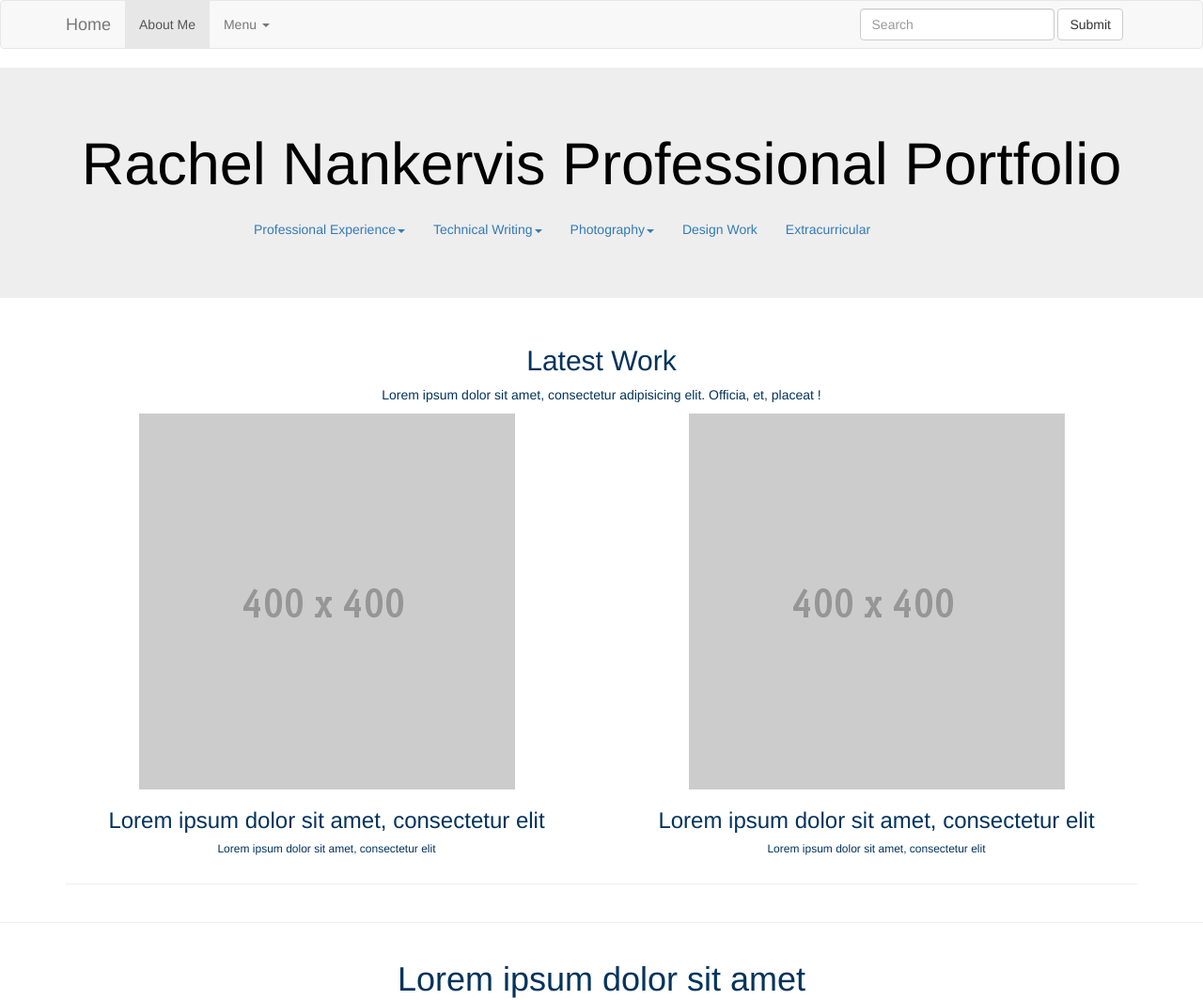
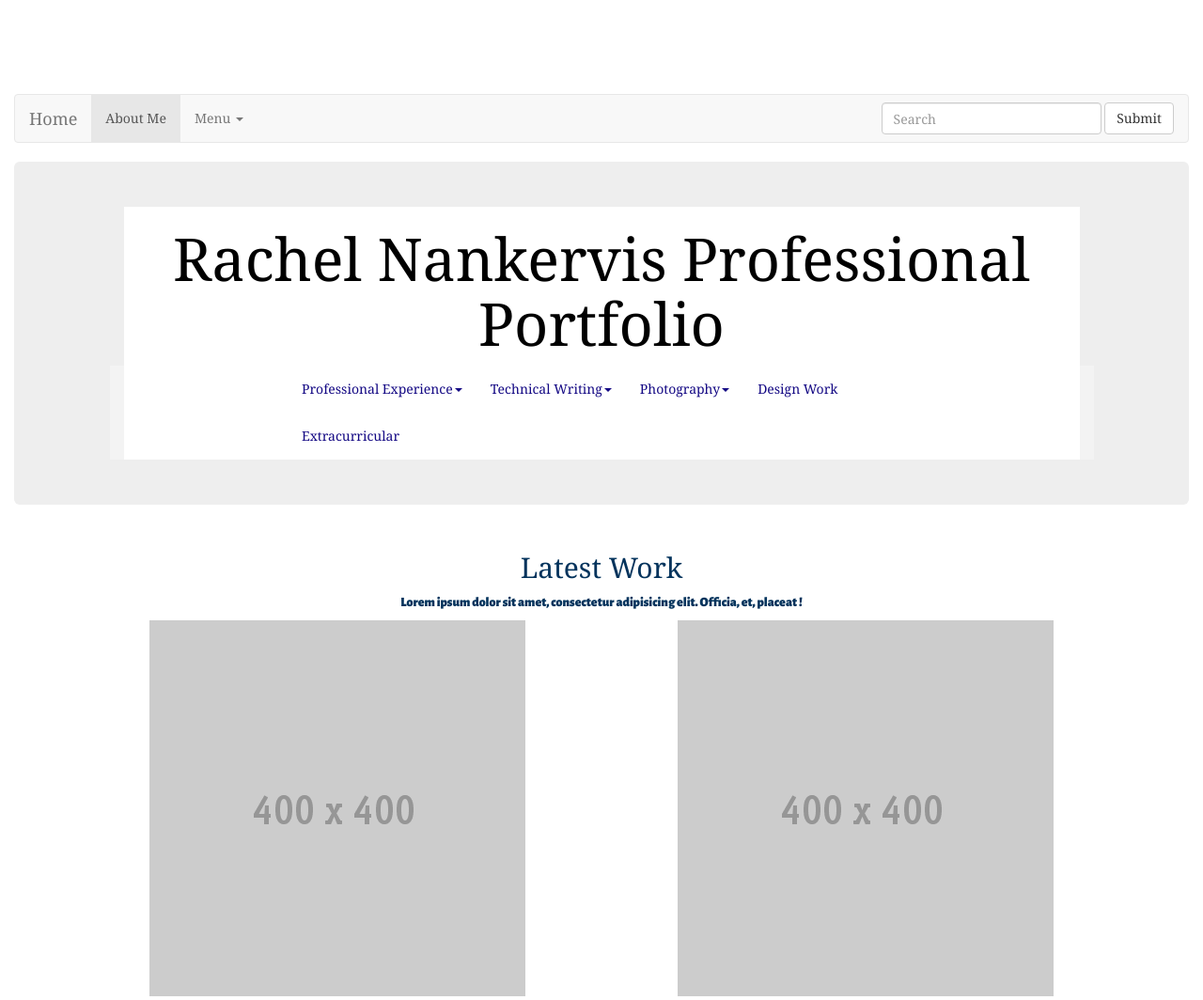
Before and after one commit to rmnanker/Porfolio-Project, a plain HTML site: page Portfolio Template Project.html in a window 1280 px wide. Shown: the top 1064 px of the page at 94% size. Drawn offline with Linux system fonts and the light colour scheme.

Commit message:
portfolio fixed

```diff
--- a/Portfolio Template Project.html
+++ b/Portfolio Template Project.html
@@ -8,6 +8,8 @@
 
 <!-- Bootstrap -->
 <link rel="stylesheet" href="css/bootstrap.css">
+<link href="css/simpleGridTemplate.css" rel="stylesheet" type="text/css">
+<link href="css/styles.css" rel="stylesheet" type="text/css">
 
 <!-- HTML5 shim and Respond.js for IE8 support of HTML5 elements and media queries -->
 <!-- WARNING: Respond.js doesn't work if you view the page via file:// -->
@@ -18,8 +20,9 @@
 </head>
 
 <body>
+ <div class="container-fluid" id="homecontainer">
 <nav class="navbar navbar-default">
-  <div class="container">
+
     <!-- Brand and toggle get grouped for better mobile display -->
     <div class="navbar-header">
       <button type="button" class="navbar-toggle collapsed" data-toggle="collapse" data-target="#myDefaultNavbar1" aria-expanded="false"> <span class="sr-only">Toggle navigation</span> <span class="icon-bar"></span> <span class="icon-bar"></span> <span class="icon-bar"></span> </button>
@@ -50,8 +53,7 @@
       </form>
 </div>
     <!-- /.navbar-collapse -->
-  </div>
-  <!-- /.container-fluid -->
+
 </nav>
 <section>
   <div class="jumbotron text-center">
@@ -144,8 +146,9 @@
 </div>
 	</div>
     <footer class="text-center">
-
 </footer>
+ </div>
+  <!-- /.container-fluid -->
 <!-- jQuery (necessary for Bootstrap's JavaScript plugins) -->
 <script src="js/jquery-1.11.3.min.js"></script>
 <!-- Include all compiled plugins (below), or include individual files as needed -->
```
